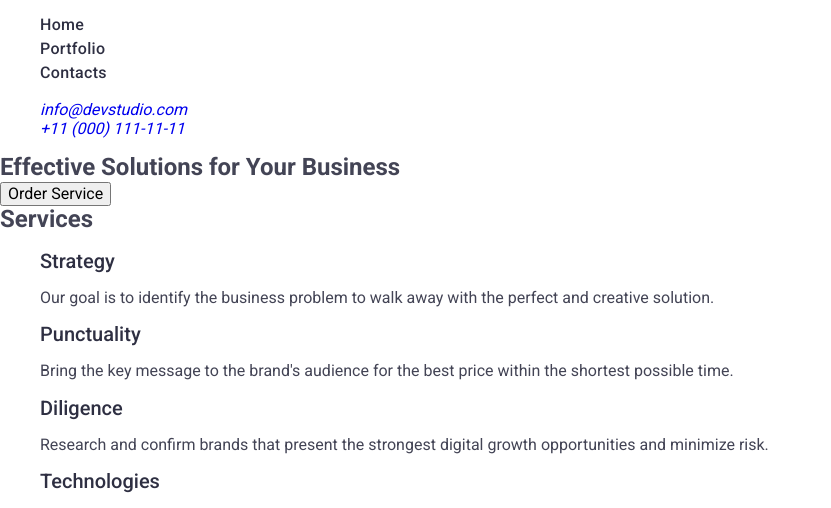
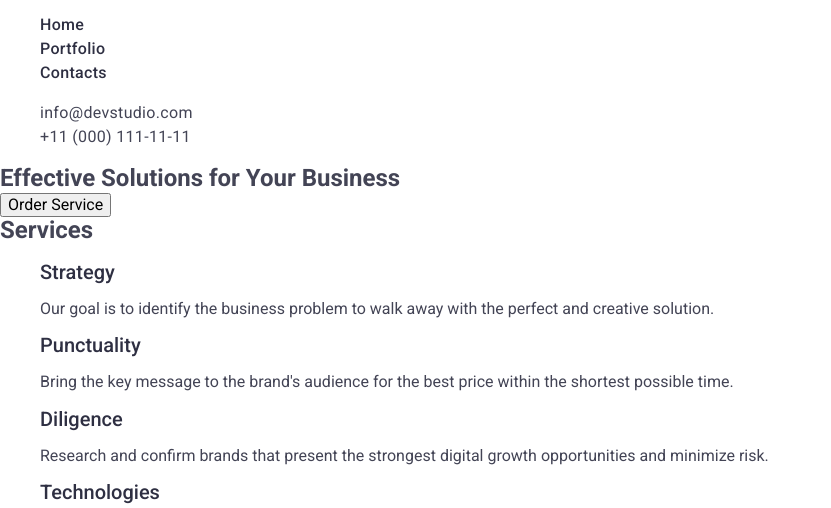
Before and after one commit to AndyGrigs/goit-markup-hw-02, a website built with Vite: page index.html in a window 1280 px wide. Shown: the part 24-532 px from the top of the page, without its empty margins (0-831 px from the left). Built offline with nearby package versions, Linux system fonts and the light colour scheme.

Commit message:
address adited

```diff
--- a/css/styles.css
+++ b/css/styles.css
@@ -24,7 +24,9 @@ li {
   list-style: none;
 }
 
-
+address{
+  font-style: normal;
+}
 
 /* Заголовки */
 h1, h2, h3 {
@@ -62,7 +64,19 @@ a {
 
 .menu-item a:hover,
 .menu-item a:focus {
-  color: var(--accent-hower-color);
+  color: #404bbf ;
+}
+
+.contact-info a {
+  color: var(--primary-text-color);
+  font-weight: 400;
+  line-height: 1.5;
+  letter-spacing: 0.02em;
+}
+
+.contact-info a:hover,
+.contact-info a:focus {
+  color: #404bbf;
 }
 
 /* Services Section */
```
Also changed, not shown: index.html (+3 -1 lines).
